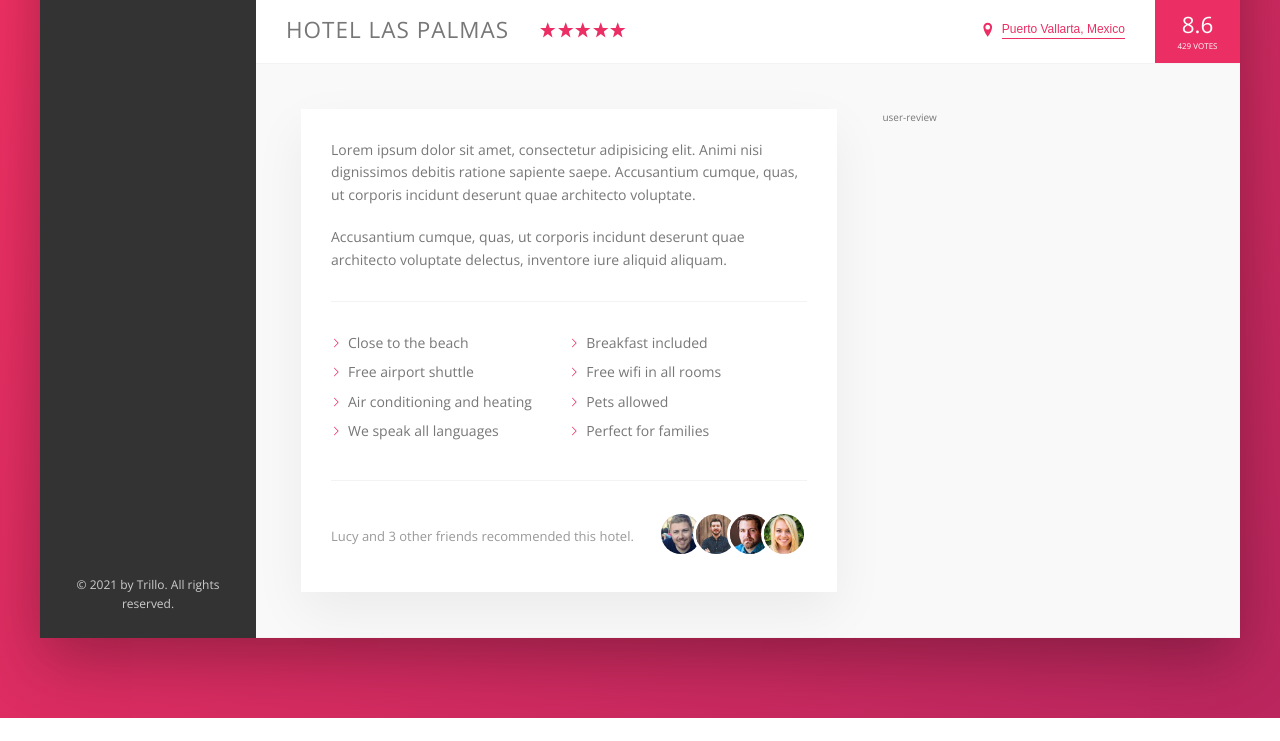
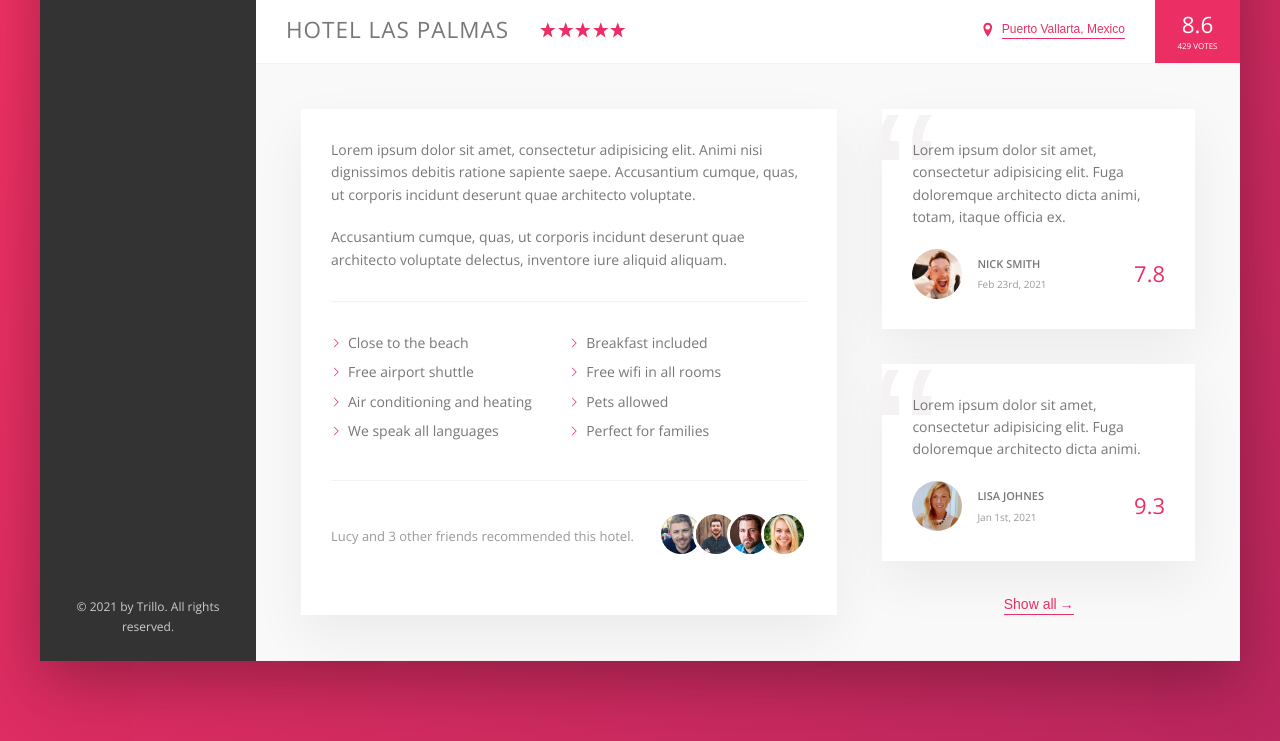
Before and after one commit to b3-bogusz/Trillo-CSS-Flexbox, a website: page index.html in a window 1280 px wide. Shown: the part 538-1279 px from the top of the page. Before the commit the page ends 1256 px from the top, so only its background shows below. Drawn offline with nearby package versions, Linux system fonts and the light colour scheme.

Commit message:
add user review section

```diff
--- a/index.html
+++ b/index.html
@@ -168,8 +168,37 @@
                                 </div>
                             </div>
                         </div>
+
                         <div class="user-reviews">
-                            user-review
+                          <figure class="review">
+                              <blockquote class="review__text">
+                                  Lorem ipsum dolor sit amet, consectetur adipisicing elit. Fuga doloremque architecto dicta animi, totam, itaque officia ex.
+                              </blockquote>
+                              <figcaption class="review__user">
+                                  <img src="img/user-1.jpg" alt="User 1" class="review__photo">
+                                  <div class="review__user-box">
+                                      <p class="review__user-name">Nick Smith</p>
+                                      <p class="review__user-date">Feb 23rd, 2021</p>
+                                  </div>
+                                  <div class="review__rating">7.8</div>
+                              </figcaption>
+                          </figure>
+
+                            <figure class="review">
+                                <blockquote class="review__text">
+                                    Lorem ipsum dolor sit amet, consectetur adipisicing elit. Fuga doloremque architecto dicta animi.
+                                </blockquote>
+                                <figcaption class="review__user">
+                                    <img src="img/user-2.jpg" alt="User 2" class="review__photo">
+                                    <div class="review__user-box">
+                                        <p class="review__user-name">Lisa Johnes</p>
+                                        <p class="review__user-date">Jan 1st, 2021</p>
+                                    </div>
+                                    <div class="review__rating">9.3</div>
+                                </figcaption>
+                            </figure>
+
+                            <button class="btn-inline">Show all<span>&rarr;</span></button>
                         </div>
                     </div>
                 </main>
--- a/sass/_components.scss
+++ b/sass/_components.scss
@@ -282,8 +282,17 @@
   cursor: pointer;
   transition: all .2s;
 
+  & span {
+    margin-left: 3px;
+    transition: margin-left .2s;
+  }
+
   &:hover {
     color: var(--color-grey-dark-1);
+
+    span {
+      margin-left: 8px;
+    }
   }
 
   &:focus {
@@ -313,9 +322,6 @@
 .paragraph:not(:last-of-type) {
   margin-bottom: 2rem;
 }
-
-
-
 
 
 
@@ -386,3 +392,67 @@
     }
   }
 }
+
+
+//////////////////////////////////
+// REVIEWS
+.review {
+  background-color: #fff;
+  box-shadow: var(--shadow-light);
+  padding: 3rem;
+  margin-bottom: 3.5rem;
+  position: relative;
+  overflow: hidden;
+
+  &__text {
+  margin-bottom: 2rem;
+    z-index: 10;
+    position: relative;
+  }
+
+  &__user {
+    display: flex;
+    align-items: center;
+  }
+
+  &__photo {
+    height: 5rem;
+    width: 5rem;
+    border-radius: 50%;
+    margin-right: 1.5rem;
+  }
+
+  &__user-box {
+    margin-right: auto;
+  }
+
+  &__user-name {
+    font-size: 1.1rem;
+    font-weight: 700;
+    text-transform: uppercase;
+    margin-bottom: .4rem;
+  }
+
+  &__user-date {
+    font-size: 1rem;
+    color: var(--color-grey-dark-3);
+  }
+
+  &__rating {
+    font-size: 2.2rem;
+    font-weight: 300;
+    color: var(--color-primary);
+  }
+
+  &:before {
+    content: "\201C";
+    position: absolute;
+    top: -2.5rem;
+    left: -1rem;
+    line-height: 1;
+    font-size: 20rem;
+    color: var(--color-grey-light-2);
+    font-family: sans-serif;
+    z-index: 1;
+  }
+}
--- a/sass/_layout.scss
+++ b/sass/_layout.scss
@@ -36,6 +36,7 @@
 }
 
 .detail {
+  font-size: 1.4rem;
   display: flex;
   padding: 4.5rem;
   background-color: var(--color-grey-light-1);
@@ -53,5 +54,7 @@
 
 .user-reviews {
   flex: 1;
-
+  display: flex;
+  flex-direction: column;
+  align-items: center;
 }
```
Also changed, not shown: css/style.css.
